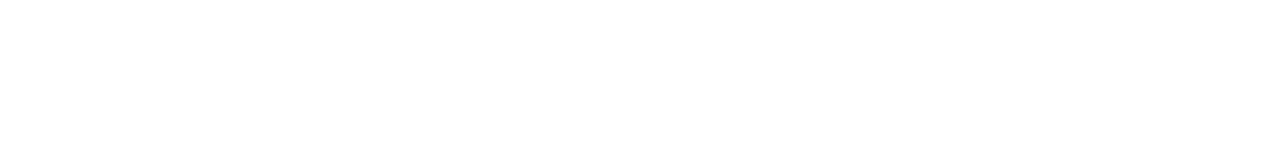
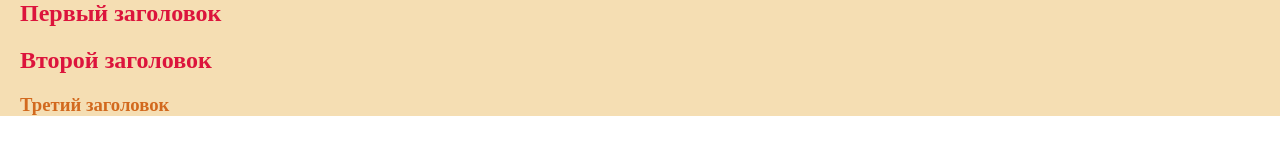
Before and after one commit to IliaKataev/web-bv, a plain HTML site: page lesson13.03.2025/lesson.html in a window 1280 px wide. Drawn offline with Linux system fonts and the light colour scheme.

Commit message:
lesson commit

```diff
--- /dev/null
+++ b/lesson13.03.2025/lesson.css
@@ -0,0 +1,27 @@
+body{
+    background-color: white;
+    margin: 0;
+    padding: 0;
+
+}
+main{
+   /* margin: 5px 0px 5px 0px; */
+    background-color: wheat;
+    padding: 0px 20px 0px 20px;
+}
+
+h1,h2,h3{
+     font-family: 'Times New Roman', Times, serif;
+     line-height: normal;
+     font-weight: 900;
+     letter-spacing: 0px;
+     margin-top: 0px;
+}
+
+.first, .second{
+    color: crimson;
+}
+
+#third-header{
+    color: chocolate;
+}
--- a/lesson13.03.2025/lesson.html
+++ b/lesson13.03.2025/lesson.html
@@ -4,8 +4,22 @@
     <meta charset="UTF-8">
     <meta name="viewport" content="width=device-width, initial-scale=1.0">
     <title>Document</title>
+    <link rel="stylesheet" href="lesson.css">
 </head>
 <body>
+    <main>
+        <section>
+            <h1 class="first">
+                Первый заголовок
+            </h1>
+            <h2 class="second">
+                Второй заголовок
+            </h2>
+            <h3 id="third-header">
+                Третий заголовок
+            </h3>
+        </section>
 
+    </main>
 </body>
 </html>
```
